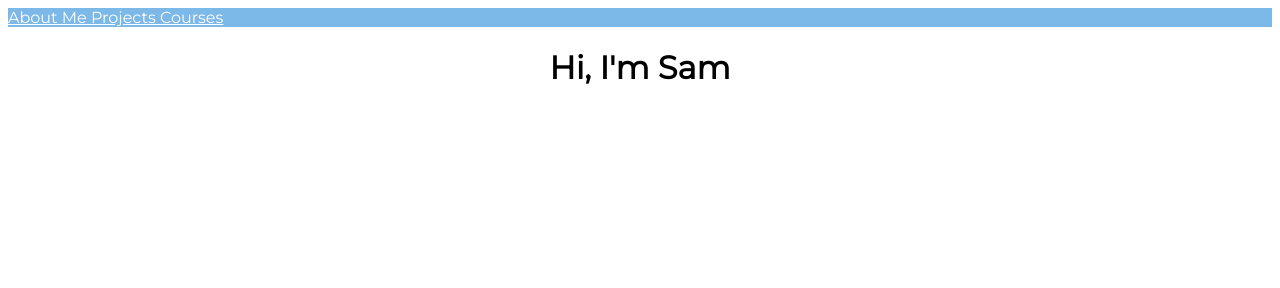
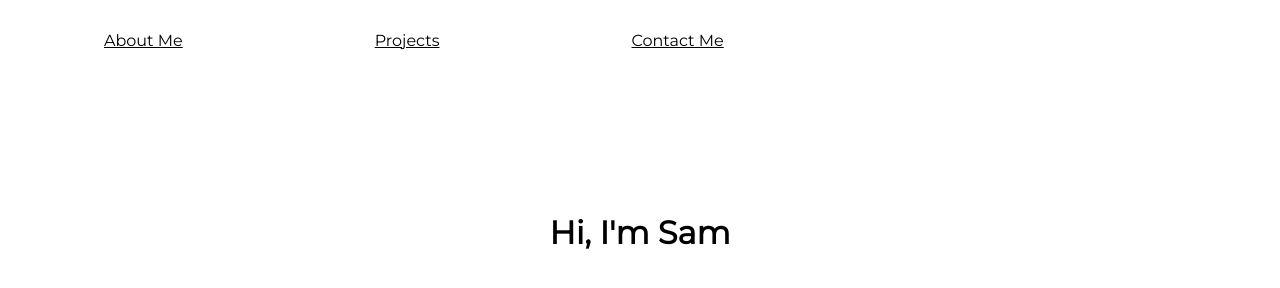
Before and after one commit to samcho8/Code, a plain HTML site: page website/index.html in a window 1280 px wide. Drawn offline with Linux system fonts and the light colour scheme.

Commit message:
Changed nav, added title

```diff
--- a/website/index.html
+++ b/website/index.html
@@ -3,13 +3,13 @@
     <head>
         <link rel = "stylesheet" href = "styles.css">
         <link rel = "stylesheet" href = "https://fonts.googleapis.com/css?family=Montserrat">
-        <title> sam cho </title>
+        <title> Sam Cho </title>
     </head>
     <body>
         <nav>
             <a href = "aboutme.html"> About Me </a>
             <a href = "projects.html"> Projects </a>
-            <a href = "courses.html"> Courses </a>
+            <a href = "contact.html"> Contact Me </a>
         </nav>
         <div id = "title">
             <h1> Hi, I'm Sam </h1>
--- a/website/styles.css
+++ b/website/styles.css
@@ -2,11 +2,25 @@ body {
     font-family: "Montserrat", sans-serif;
 }
 nav {
-    background-color: #7CB9E8;
+    background-color: white;
+    width: 100%;
+    height: 4rem;
+    display: inline-flex;
+    align-items: center;
 }
 nav a {
-    color: white;
+    color: black;
+    margin: 6em;
+}
+#title {
+    /* background-color: #7CB9E8; */
+    width: 100%;
+    height: 20rem;
+    display: flex;
+    justify-content: center;
+    align-items: center;
 }
 #title h1 {
     text-align: center;
+
 }
```
Also changed, not shown: website/contact.html (renamed from website/courses.html).
